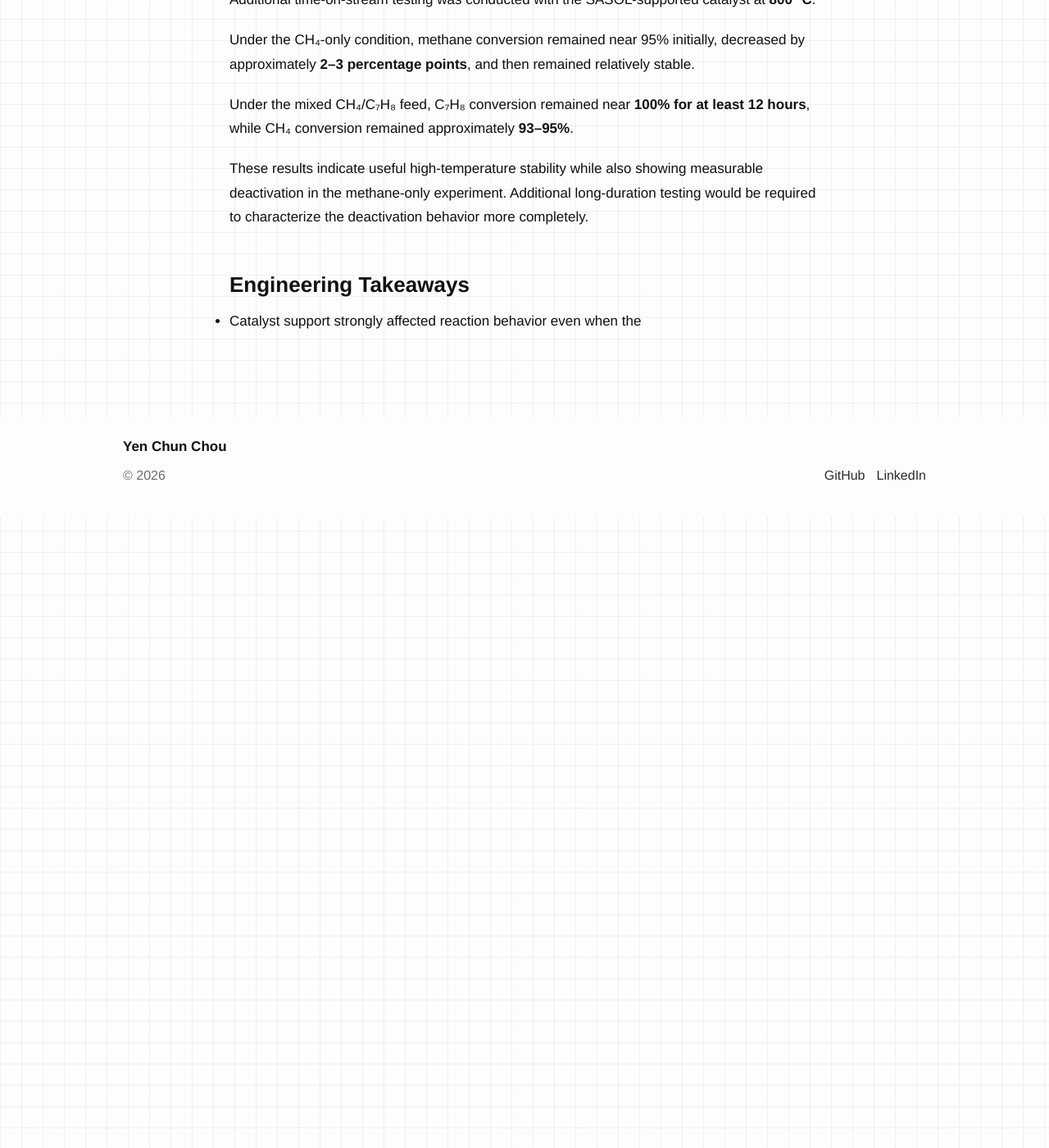
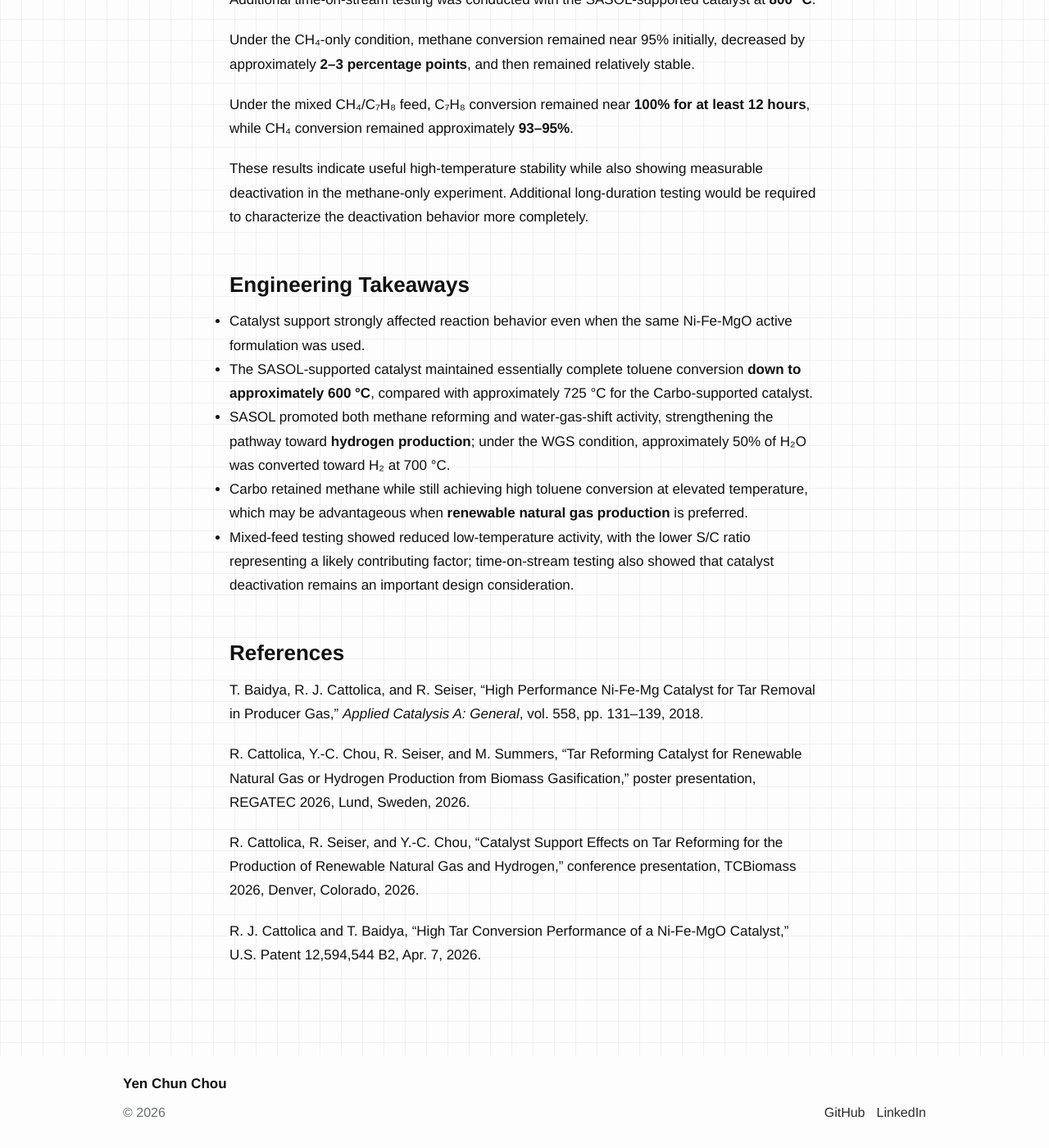
Before and after one commit to yenchun-chou/yenchun-chou.github.io, a Jekyll site: the page built from entries/projects/toluene-steam-reforming/en.md, in a window 1280 px wide and 1400 px high, scrolled down 6789 px. Shown: the whole window at 82% size. Built offline with Jekyll 4.4.1, drawn with Linux system fonts in a browser that asks for light colours; before the commit the page ends 7419 px from its top, so only the background shows below that.

Commit message:
Enhance engineering takeaways in project documentation
Added detailed engineering takeaways regarding catalyst performance and testing results.

```diff
--- a/entries/projects/toluene-steam-reforming/en.md
+++ b/entries/projects/toluene-steam-reforming/en.md
@@ -186,4 +186,18 @@ These results indicate useful high-temperature stability while also showing meas
 
 ## Engineering Takeaways
 
-- Catalyst support strongly affected reaction behavior even when the
+- Catalyst support strongly affected reaction behavior even when the same Ni-Fe-MgO active formulation was used.
+- The SASOL-supported catalyst maintained essentially complete toluene conversion **down to approximately 600 °C**, compared with approximately 725 °C for the Carbo-supported catalyst.
+- SASOL promoted both methane reforming and water-gas-shift activity, strengthening the pathway toward **hydrogen production**; under the WGS condition, approximately 50% of H₂O was converted toward H₂ at 700 °C.
+- Carbo retained methane while still achieving high toluene conversion at elevated temperature, which may be advantageous when **renewable natural gas production** is preferred.
+- Mixed-feed testing showed reduced low-temperature activity, with the lower S/C ratio representing a likely contributing factor; time-on-stream testing also showed that catalyst deactivation remains an important design consideration.
+
+## References
+
+T. Baidya, R. J. Cattolica, and R. Seiser, "High Performance Ni-Fe-Mg Catalyst for Tar Removal in Producer Gas," *Applied Catalysis A: General*, vol. 558, pp. 131–139, 2018.
+
+R. Cattolica, Y.-C. Chou, R. Seiser, and M. Summers, "Tar Reforming Catalyst for Renewable Natural Gas or Hydrogen Production from Biomass Gasification," poster presentation, REGATEC 2026, Lund, Sweden, 2026.
+
+R. Cattolica, R. Seiser, and Y.-C. Chou, "Catalyst Support Effects on Tar Reforming for the Production of Renewable Natural Gas and Hydrogen," conference presentation, TCBiomass 2026, Denver, Colorado, 2026.
+
+R. J. Cattolica and T. Baidya, "High Tar Conversion Performance of a Ni-Fe-MgO Catalyst," U.S. Patent 12,594,544 B2, Apr. 7, 2026.
```
